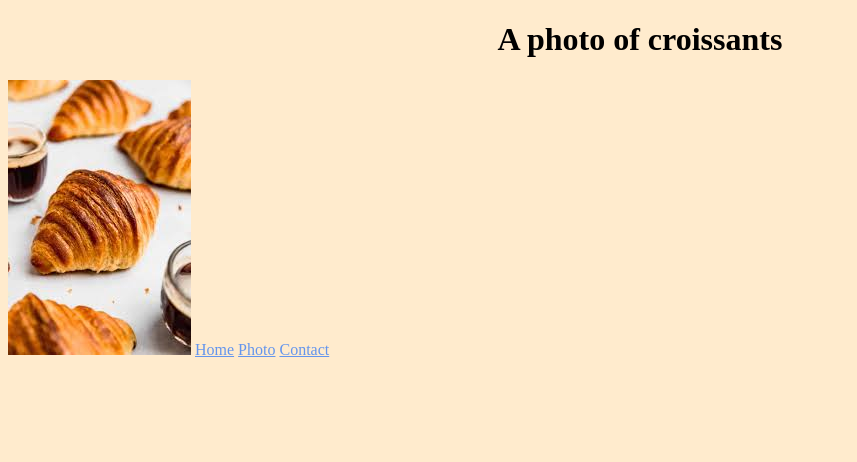
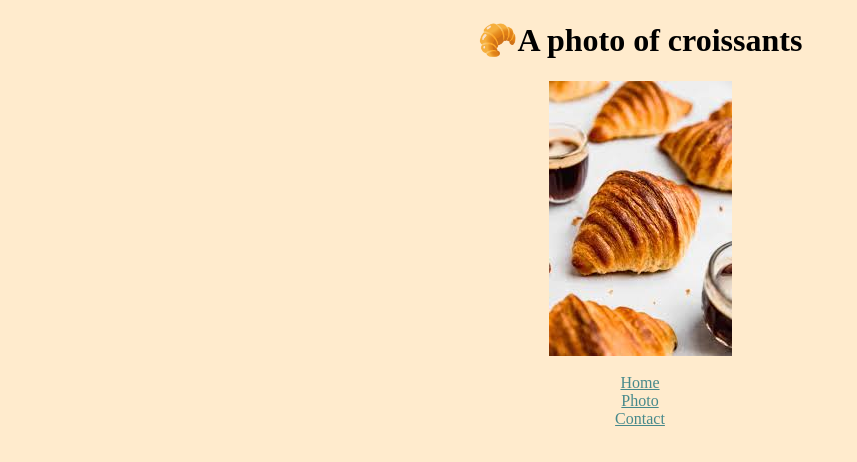
Before and after one commit to lea-bee/croissant-challenage, a plain HTML site: page photo.html in a window 1280 px wide. Shown: the whole page, without its empty margins (0-857 px from the left). Drawn offline with Linux system fonts and the light colour scheme.

Commit message:
Updated CSS on links

```diff
--- a/css/styles.css
+++ b/css/styles.css
@@ -8,6 +8,12 @@ p {
   text-align: center;
 }
 
+img {
+  display: block;
+  margin: auto;
+}
 a {
-  color: cornflowerblue;
+  display: flex;
+  justify-content: space-around;
+  color: rgb(71, 137, 139);
 }
--- a/photo.html
+++ b/photo.html
@@ -7,8 +7,10 @@
     <title>Photo</title>
   </head>
   <body>
-    <h1>A photo of croissants</h1>
+    <h1>🥐A photo of croissants</h1>
     <img src="images/croissant.jpeg" alt="A photo of croissants" />
+    <br />
+
     <a href="/">Home</a>
     <a href="/photo.html">Photo</a>
     <a href="/contact.html">Contact</a>
```
Also changed, not shown: contact.html (+3 -2 lines), index.html (+2 -2 lines).
